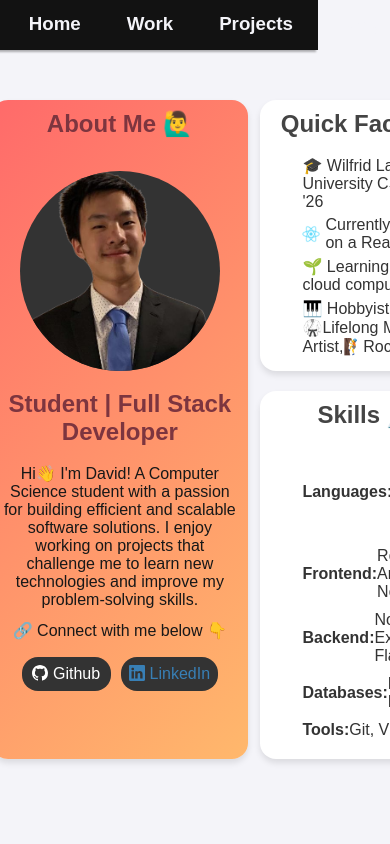
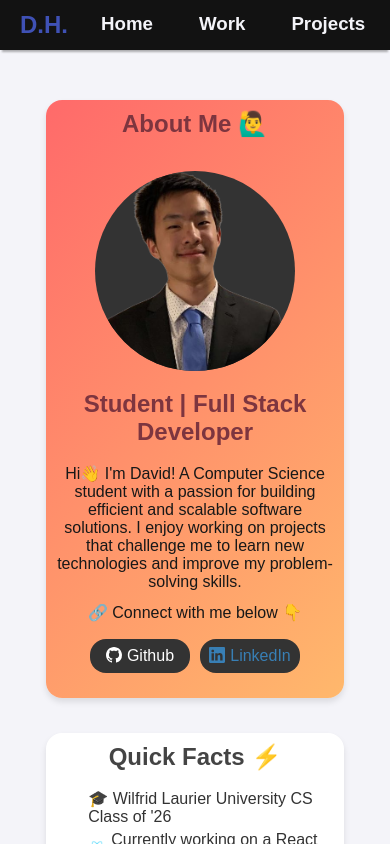
Before and after one commit to Davy-Chu/David-Hu, a React (Create React App) app: page / in a window 390 px wide. Built offline with nearby package versions, Linux system fonts and the light colour scheme.

Commit message:
Added responsive design for smaller screens, increased size of home page for bigger resolutions

```diff
--- a/src/pages/Home/Home.css
+++ b/src/pages/Home/Home.css
@@ -144,3 +144,26 @@ body {
     justify-items:center;
     width:85%;
   }
+  @media (max-width: 900px) {
+    .content {
+      grid-template-columns: 1fr;
+      grid-template-rows: auto;
+      gap: 15px;
+    }
+    .about, .skills, .facts {
+      width: 100%;
+      max-width: 100%;
+      grid-column: auto;
+      grid-row: auto;
+    }
+  }
+  @media (min-width: 1200px) {
+    .content {
+      width: 75%;
+    }
+
+    .about, .skills, .facts {
+      padding: 30px;
+      max-width: 900px
+    }
+  }
```
